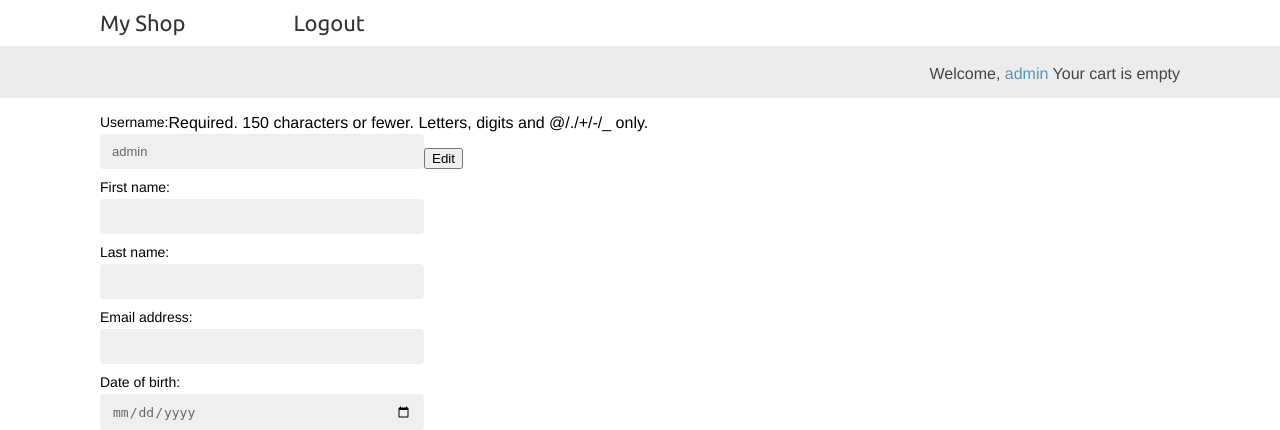
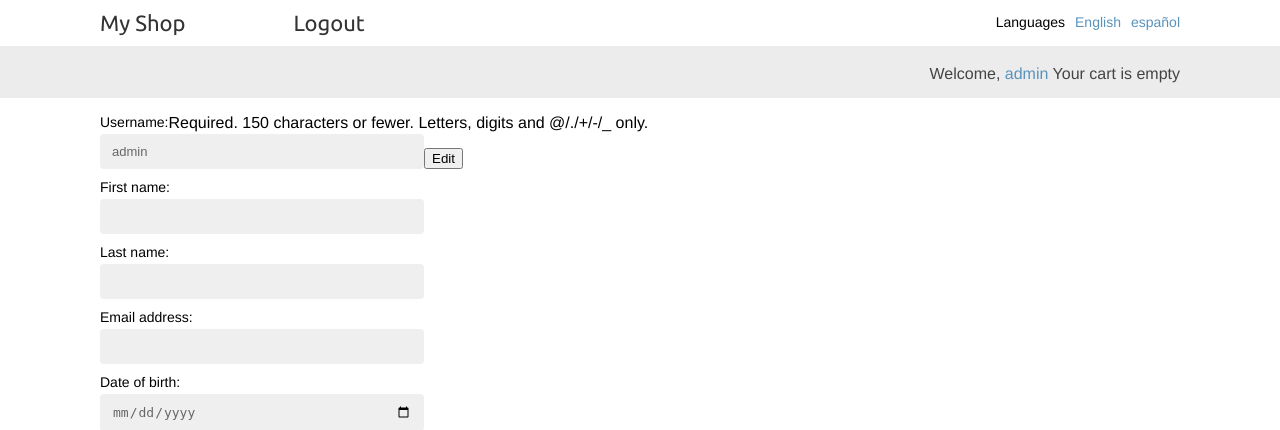
Before and after one commit to adityasurana3/MyShop, a Django app: page /en/account/edit/ in a window 1280 px wide. Shown: the top 430 px of the page. Run offline with Django 5.2, Linux system fonts and the light colour scheme; a user stored in the database is signed in; data comes from the database, SQL or seed files in the repository; both versions use the stored data as it was after the commit; parts of the project's set-up code (start-up, migrations or seed data) failed here and were passed over.

Commit message:
Language selection added for user in base file

```diff
--- a/requirements.txt
+++ b/requirements.txt
@@ -13,6 +13,7 @@ click-plugins==1.1.1
 click-repl==0.3.0
 cssselect2==0.7.0
 Django==5.0
+django-parler==2.3
 django-rosetta==0.10.0
 flower==2.0.1
 fonttools==4.49.0
--- a/shop/templates/shop/base.html
+++ b/shop/templates/shop/base.html
@@ -11,6 +11,19 @@
 <body>
     <div id="header">
         <a href="/" class="logo">{% trans "My Shop" %}</a>
+        {% get_current_language as LANGUAGE_CODE %}
+        {% get_available_languages as LANGUAGES %}
+        {% get_language_info_list for LANGUAGES as languages  %}
+        <div class="languages">
+            <p>{% trans "Languages" %}</p>
+            <ul class="languages">
+                {% for language in languages %}
+                    <li>
+                        <a href="/{{ language.code }}/" {% if language.code == LANGUAGE_CODE %}class="selected"{% endif %}>{{ language.name_local }}</a>
+                    </li>
+                {% endfor %}
+            </ul>
+        </div>
         {% if not request.user.is_authenticated %}
             <a href="{% url "account:register" %}" class="logo account">Register</a>
             <a href="{% url 'account:login' %}" class="logo account">Login</a>
```
Also changed, not shown: db.sqlite3.
